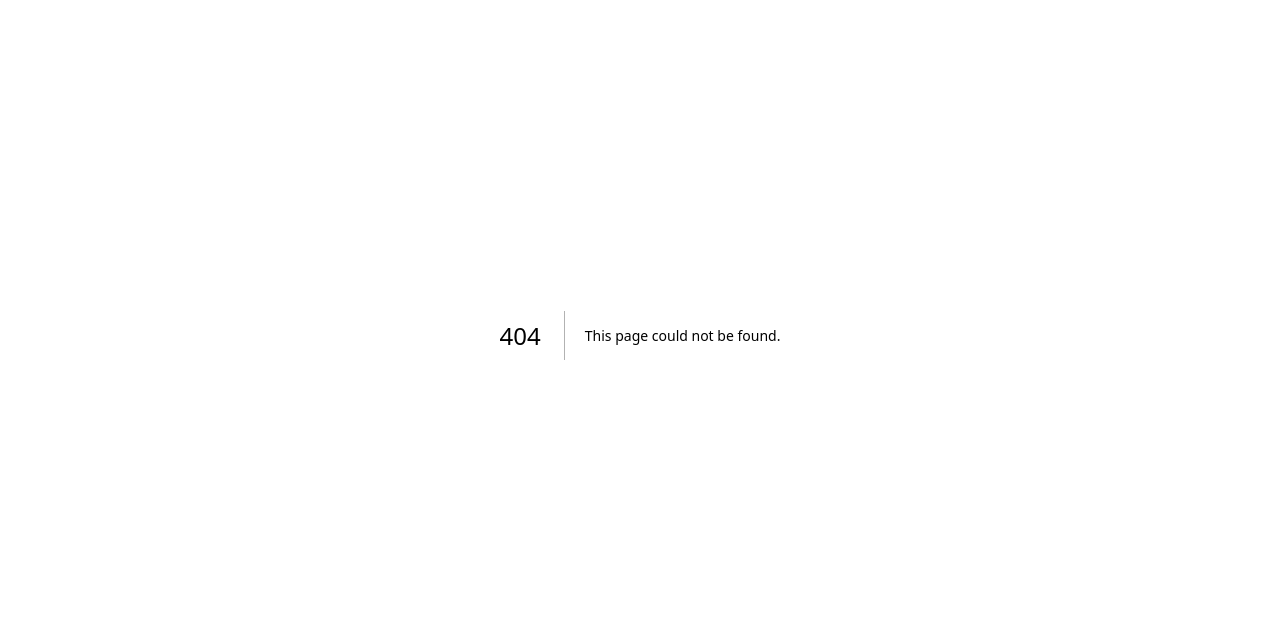
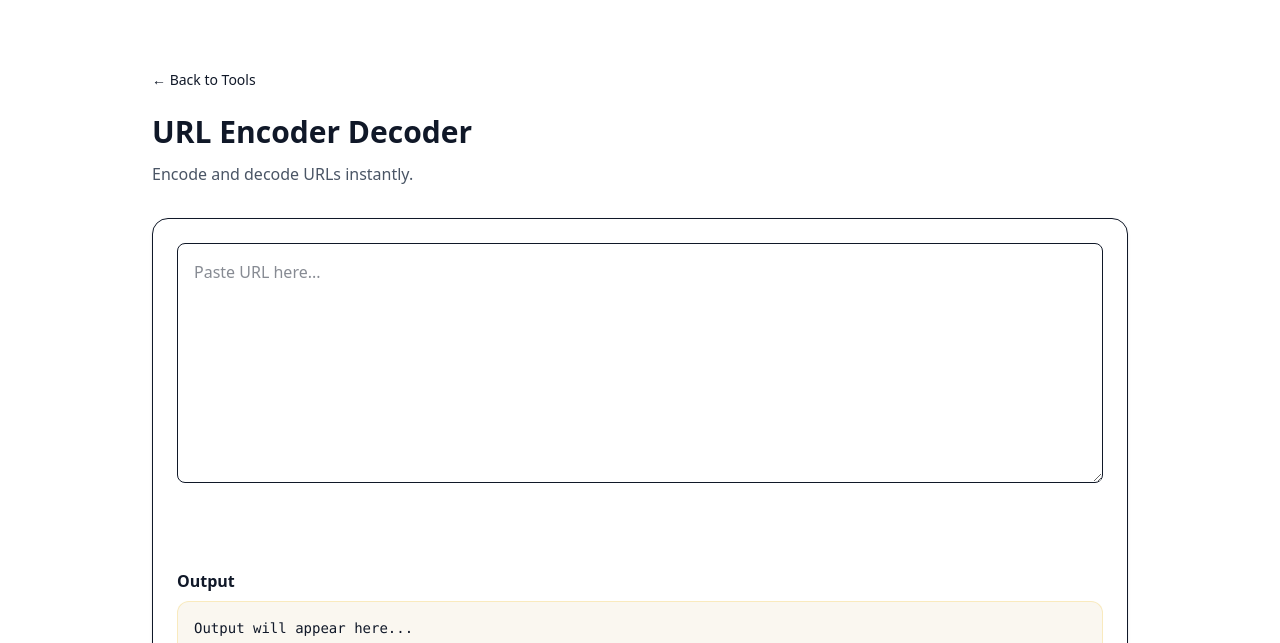
Before and after one commit to vaarunsonawwane-ops/yoryantra-new, a Next.js app: page /tools/url-encoder in a window 1280 px wide. Before the commit this address had no page. Shown: the part 241-884 px from the top of the page. Built offline with nearby package versions, Linux system fonts and the light colour scheme.

Commit message:
url encoder deployment

```diff
--- a/app/tools/page.tsx
+++ b/app/tools/page.tsx
@@ -31,6 +31,12 @@ const tools = [
     href: "/tools/base64-encoder",
   },
 
+  {
+  title: "URL Encoder Decoder",
+  description: "Encode and decode URLs instantly.",
+  href: "/tools/url-encoder",
+  },
+
 ];
 
 export default function ToolsPage() {
--- /dev/null
+++ b/app/tools/url-encoder/ToolClient.tsx
@@ -0,0 +1,85 @@
+"use client";
+
+import { useState } from "react";
+import ToolShell from "@/app/components/ToolShell";
+
+export default function ToolClient() {
+  const [input, setInput] = useState("");
+  const [output, setOutput] = useState("");
+  const [error, setError] = useState("");
+
+  const encodeURL = () => {
+    try {
+      setOutput(encodeURIComponent(input));
+      setError("");
+    } catch {
+      setError("Unable to encode URL.");
+    }
+  };
+
+  const decodeURL = () => {
+    try {
+      setOutput(decodeURIComponent(input));
+      setError("");
+    } catch {
+      setError("Invalid encoded URL.");
+    }
+  };
+
+  return (
+    <ToolShell
+      title="URL Encoder Decoder"
+      description="Encode and decode URLs instantly."
+    >
+      <textarea
+        className="w-full h-60 border p-4 rounded-lg"
+        placeholder="Paste URL here..."
+        value={input}
+        onChange={(e) => setInput(e.target.value)}
+      />
+
+      <div className="flex gap-3 mt-4">
+        <button
+          onClick={encodeURL}
+          className="px-5 py-2 bg-[var(--green)] text-white rounded-lg"
+        >
+          Encode
+        </button>
+
+        <button
+          onClick={decodeURL}
+          className="px-5 py-2 bg-[var(--green)] text-white rounded-lg"
+        >
+          Decode
+        </button>
+      </div>
+
+      {error && (
+        <p className="mt-4 text-red-500 font-medium">
+          {error}
+        </p>
+      )}
+
+      <div className="mt-6">
+        <div className="flex justify-between items-center mb-2">
+          <h3 className="font-semibold">Output</h3>
+
+          {output && (
+            <button
+              onClick={() =>
+                navigator.clipboard.writeText(output)
+              }
+              className="text-sm px-3 py-1 border rounded hover:bg-gray-100"
+            >
+              Copy
+            </button>
+          )}
+        </div>
+
+        <pre className="yoryantra-output p-4 overflow-auto text-sm min-h-[150px]">
+          {output || "Output will appear here..."}
+        </pre>
+      </div>
+    </ToolShell>
+  );
+}
--- /dev/null
+++ b/app/tools/url-encoder/page.tsx
@@ -0,0 +1,11 @@
+import ToolClient from "./ToolClient";
+
+export const metadata = {
+  title: "URL Encoder Decoder | Yoryantra",
+  description:
+    "Free online URL encoder and decoder tool. Encode or decode URLs instantly.",
+};
+
+export default function Page() {
+  return <ToolClient />;
+}
```
